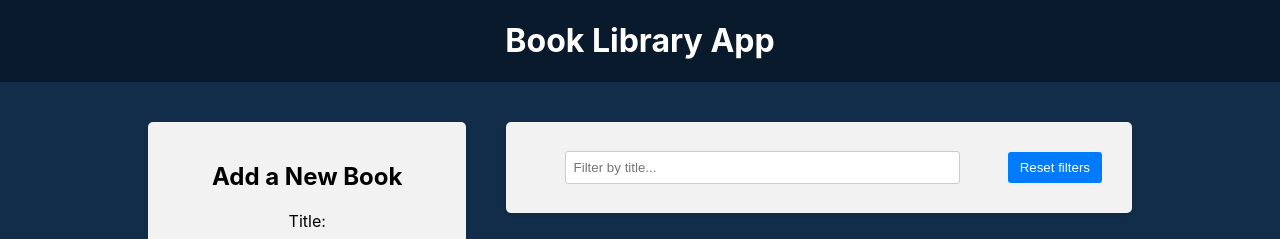
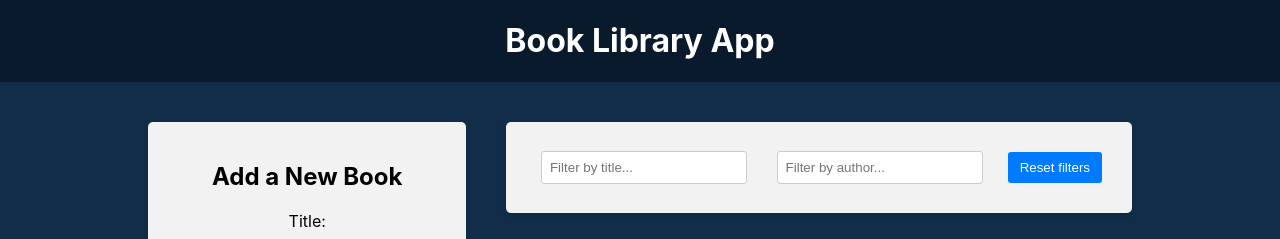
Before and after one commit to ElmirDevland/Book-Library-App, a React (Create React App) app in the folder frontend/: page / in a window 1280 px wide. Shown: the top 239 px of the page. Built offline with nearby package versions, Linux system fonts and the light colour scheme.

Commit message:
Filter by author

```diff
--- a/frontend/src/components/BookList/BookList.js
+++ b/frontend/src/components/BookList/BookList.js
@@ -2,7 +2,10 @@ import { BsBookmarkStarFill, BsBookmarkStar } from 'react-icons/bs';
 import { useSelector, useDispatch } from 'react-redux';
 
 import { toggleFavorite, deleteBook } from '../redux/books/actionCreators';
-import { selectTitleFilter } from '../redux/slices/filterSlice';
+import {
+  selectTitleFilter,
+  selectAuthorFilter,
+} from '../redux/slices/filterSlice';
 
 import './BookList.css';
 
@@ -10,10 +13,20 @@ const BookList = () => {
   const dispatch = useDispatch();
   const books = useSelector(({ books }) => books);
   const titleFilter = useSelector(selectTitleFilter);
+  const authorFilter = useSelector(selectAuthorFilter);
 
-  const filteredBooks = books.filter(({ title }) =>
-    title.toLowerCase().includes(titleFilter.toLowerCase())
-  );
+  const filteredBooks = books.filter(({ title, author }) => {
+    const lowerTitle = title.toLowerCase();
+    const lowerAuthor = author.toLowerCase();
+    const lowerTitleFilter = titleFilter.toLowerCase();
+    const lowerAuthorFilter = authorFilter.toLowerCase();
+
+    return (
+      lowerTitle.includes(lowerTitleFilter) &&
+      lowerAuthor.includes(lowerAuthorFilter)
+    );
+  });
+
   const handleDelete = (id) => {
     dispatch(deleteBook(id));
   };
--- a/frontend/src/components/Filter/Filter.js
+++ b/frontend/src/components/Filter/Filter.js
@@ -3,17 +3,21 @@ import { useSelector, useDispatch } from 'react-redux';
 import './Filter.css';
 import {
   setTitleFilter,
+  setAuthorFilter,
   resetFilters,
   selectTitleFilter,
+  selectAuthorFilter,
 } from '../redux/slices/filterSlice';
 
 const Filter = () => {
   const dispatch = useDispatch();
-  const filter = useSelector(selectTitleFilter);
+  const filterTitle = useSelector(selectTitleFilter);
+  const filterAuthor = useSelector(selectAuthorFilter);
 
-  const handleChangeFilterTitle = (e) => {
-    dispatch(setTitleFilter(e.target.value));
+  const handleChangeFilter = (e, filterAction) => {
+    dispatch(filterAction(e.target.value));
   };
+
   const handleResetFilters = () => {
     dispatch(resetFilters());
   };
@@ -22,10 +26,18 @@ const Filter = () => {
       <div className="filter-row">
         <div className="filter-group">
           <input
-            onChange={handleChangeFilterTitle}
+            onChange={(e) => handleChangeFilter(e, setTitleFilter)}
             type="text"
             placeholder="Filter by title..."
-            value={filter}
+            value={filterTitle}
+          />
+        </div>
+        <div className="filter-group">
+          <input
+            onChange={(e) => handleChangeFilter(e, setAuthorFilter)}
+            type="text"
+            placeholder="Filter by author..."
+            value={filterAuthor}
           />
         </div>
         <button onClick={handleResetFilters}>Reset filters</button>
--- a/frontend/src/components/redux/slices/filterSlice.js
+++ b/frontend/src/components/redux/slices/filterSlice.js
@@ -2,6 +2,7 @@ import { createSlice } from '@reduxjs/toolkit';
 
 const initialState = {
   title: '',
+  author: '',
 };
 
 const filterSlice = createSlice({
@@ -11,10 +12,15 @@ const filterSlice = createSlice({
     setTitleFilter: (state, action) => {
       state.title = action.payload;
     },
+    setAuthorFilter: (state, action) => {
+      state.author = action.payload;
+    },
     resetFilters: (state) => initialState,
   },
 });
 
 export const selectTitleFilter = (state) => state.filter.title;
-export const { setTitleFilter, resetFilters } = filterSlice.actions;
+export const selectAuthorFilter = (state) => state.filter.author;
+export const { setTitleFilter, setAuthorFilter, resetFilters } =
+  filterSlice.actions;
 export default filterSlice.reducer;
```
